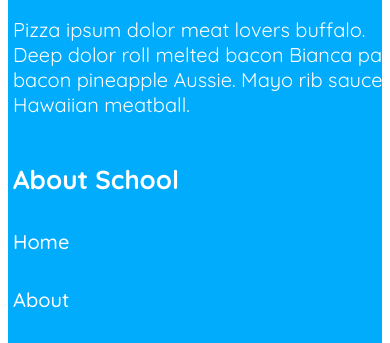
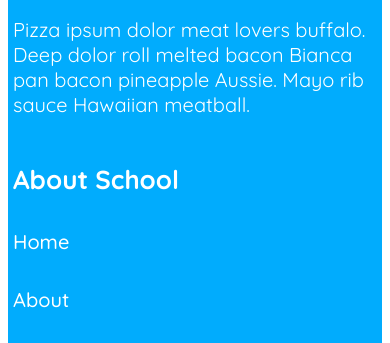
Before and after one commit to Atikur-Rahman-Milon14/kids-school-responsive, a plain HTML site: page index.html in a window 390 px wide. Shown: the part 3284-3627 px from the top of the page. Drawn offline with nearby package versions, Linux system fonts and the light colour scheme; a web font is replaced by a local one.

Commit message:
footer width rest

```diff
--- a/styles/design.css
+++ b/styles/design.css
@@ -229,7 +229,7 @@ header section button{
     font-size: 20px;
     font-weight: 400;
     text-align: left;
-    width: 399.02px;
+    width: 100%;
     height: 100px;
 }
 .footer-container{
@@ -404,7 +404,7 @@ footer{
     .footer-container{
         flex-direction: column;
         text-align: left;
-        margin: 0%;
+        /* margin: 0%; */
         /* border: 1px solid black; */
         /* justify-content: left; */
         padding: 5px;
```
